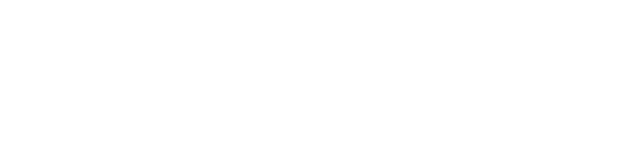
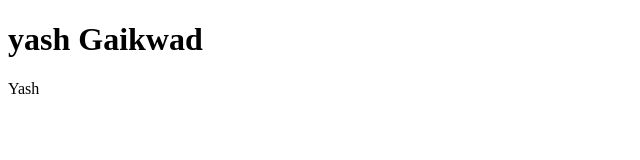
Before and after one commit to 45YashGaikwad/WAD-, a plain HTML site: page index.html in a window 1280 px wide. Shown: the whole page, without its empty margins (0-640 px from the left). Drawn offline with Linux system fonts and the light colour scheme.

Commit message:
second commit

```diff
--- a/index.html
+++ b/index.html
@@ -6,6 +6,7 @@
     <title>Document</title>
 </head>
 <body>
-
+    <h1>yash Gaikwad</h1>
+    <div>Yash</div>
 </body>
 </html>
```
